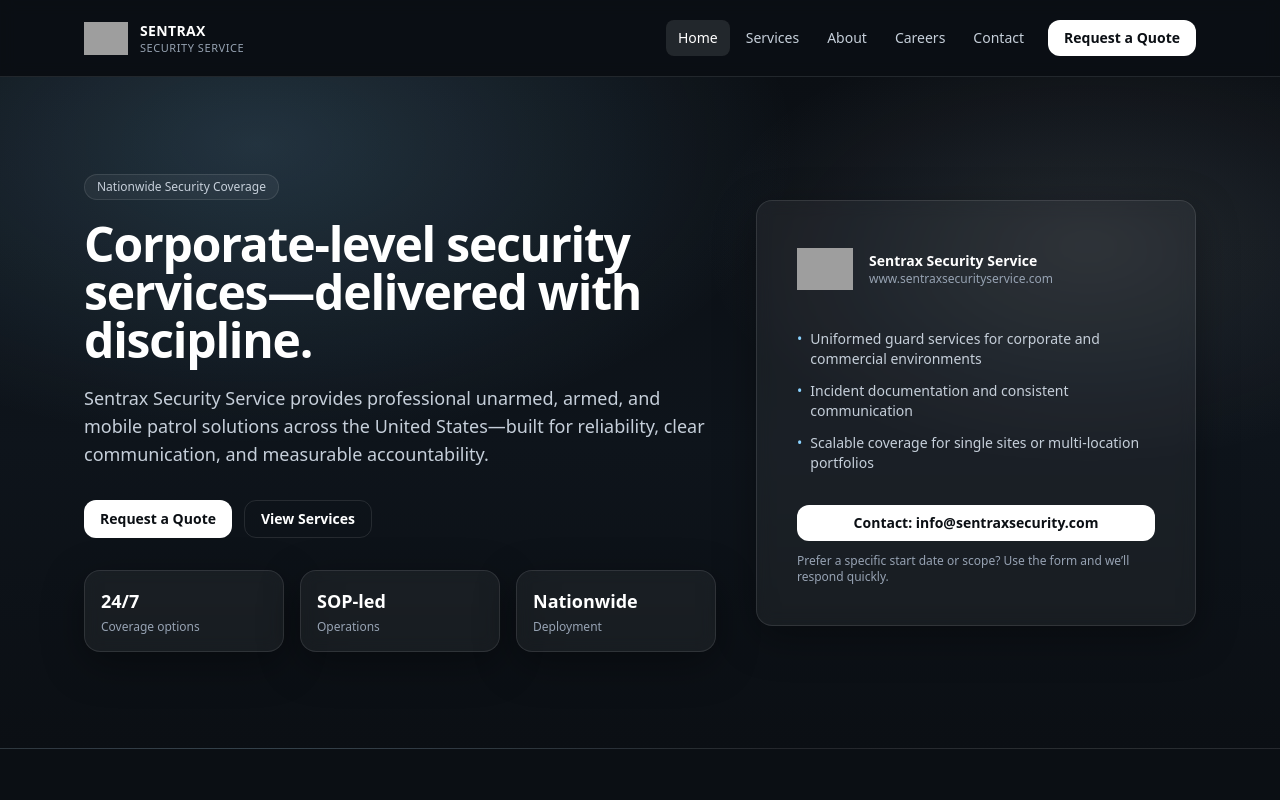
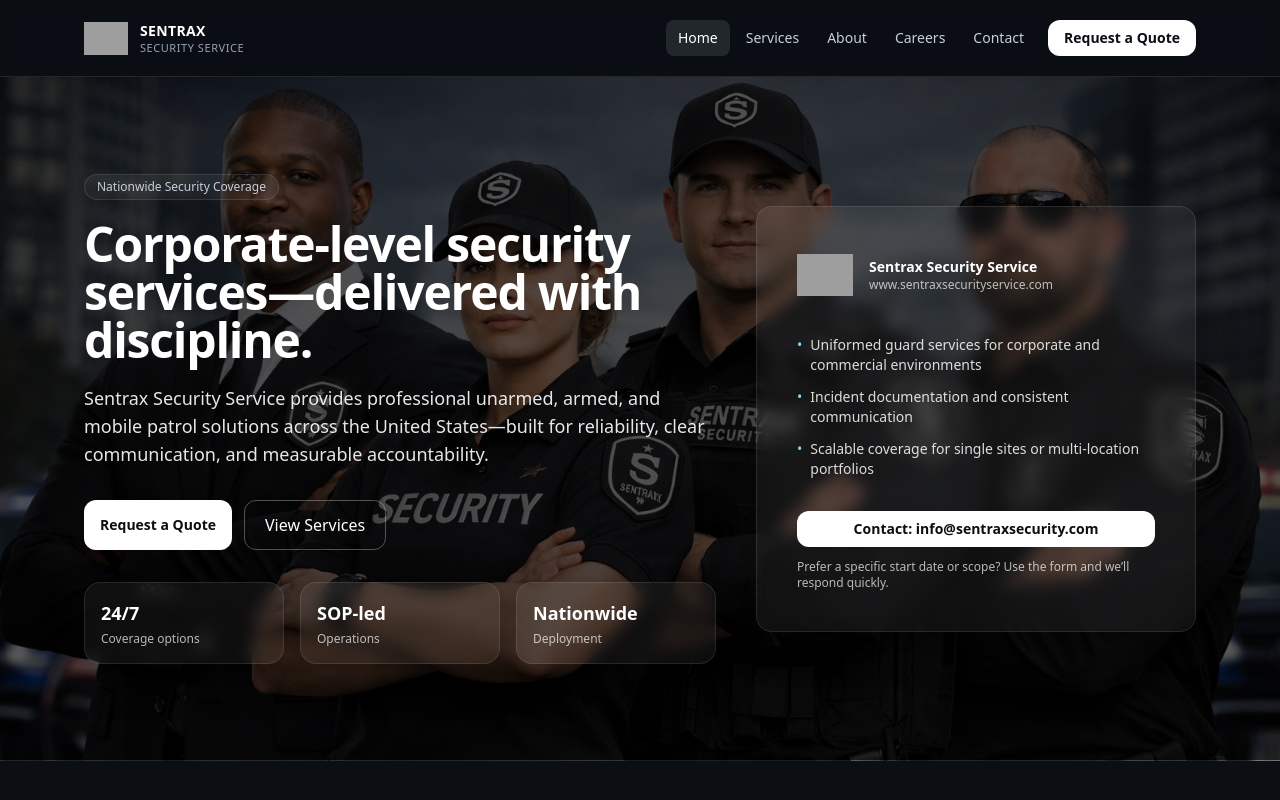
Before and after one commit to Natinael-hub/Sentrax-Security-Service, a Next.js app: page / in a window 1280 px wide. Shown: the top 800 px of the page. Built offline with nearby package versions, Linux system fonts and the light colour scheme; grey boxes are pictures that could not be loaded.

Commit message:
Update page.tsx

```diff
--- a/app/page.tsx
+++ b/app/page.tsx
@@ -22,70 +22,106 @@ const highlights = [
 export default function HomePage() {
   return (
     <div>
-      {/* Hero */}
-      <section className="relative overflow-hidden border-b border-line bg-hero">
-        <div className="container py-16 md:py-24">
+      {/* HERO (Image Background) */}
+      <section
+        className="relative overflow-hidden border-b border-line bg-cover bg-center"
+        style={{ backgroundImage: "url('/hero-sentrax.jpg')" }}
+      >
+        {/* Overlay */}
+        <div className="absolute inset-0 bg-black/65" />
+
+        <div className="relative z-10 container py-16 md:py-24">
           <div className="grid gap-10 md:grid-cols-12 md:items-center">
-            <div className="md:col-span-7">
-              <div className="badge">Nationwide Security Coverage</div>
+            <div className="md:col-span-7 text-white">
+              <div className="badge bg-white/10 text-white">
+                Nationwide Security Coverage
+              </div>
+
               <h1 className="mt-5 text-3xl md:text-5xl font-semibold tracking-tight">
                 Corporate-level security services—delivered with discipline.
               </h1>
-              <p className="mt-5 text-base md:text-lg text-steel leading-relaxed">
-                Sentrax Security Service provides professional unarmed, armed, and mobile patrol
-                solutions across the United States—built for reliability, clear communication, and
-                measurable accountability.
+
+              <p className="mt-5 text-base md:text-lg text-white/90 leading-relaxed">
+                Sentrax Security Service provides professional unarmed, armed,
+                and mobile patrol solutions across the United States—built for
+                reliability, clear communication, and measurable accountability.
               </p>
 
               <div className="mt-8 flex flex-col gap-3 sm:flex-row">
                 <Link href="/contact" className="btn btn-primary">
                   Request a Quote
                 </Link>
-                <Link href="/services" className="btn btn-ghost">
+                <Link
+                  href="/services"
+                  className="rounded-xl border border-white/30 px-5 py-3 text-white hover:bg-white/10"
+                >
                   View Services
                 </Link>
               </div>
 
               <div className="mt-8 grid grid-cols-2 gap-4 md:grid-cols-3">
-                <div className="card p-4">
+                <div className="card bg-white/10 p-4">
                   <div className="text-lg font-semibold">24/7</div>
-                  <div className="text-xs text-fog mt-1">Coverage options</div>
+                  <div className="text-xs text-white/70 mt-1">
+                    Coverage options
+                  </div>
                 </div>
-                <div className="card p-4">
+                <div className="card bg-white/10 p-4">
                   <div className="text-lg font-semibold">SOP-led</div>
-                  <div className="text-xs text-fog mt-1">Operations</div>
+                  <div className="text-xs text-white/70 mt-1">
+                    Operations
+                  </div>
                 </div>
-                <div className="card p-4">
+                <div className="card bg-white/10 p-4">
                   <div className="text-lg font-semibold">Nationwide</div>
-                  <div className="text-xs text-fog mt-1">Deployment</div>
+                  <div className="text-xs text-white/70 mt-1">
+                    Deployment
+                  </div>
                 </div>
               </div>
             </div>
 
             <div className="md:col-span-5">
-              <div className="card p-8 md:p-10">
+              <div className="card bg-black/40 p-8 md:p-10 backdrop-blur">
                 <div className="flex items-center gap-4">
                   <div className="relative h-14 w-14">
-                    <Image src="/logo.png" alt="Sentrax logo" fill className="object-contain" />
+                    <Image
+                      src="/logo.png"
+                      alt="Sentrax logo"
+                      fill
+                      className="object-contain"
+                    />
                   </div>
-                  <div>
-                    <div className="text-sm font-semibold">Sentrax Security Service</div>
-                    <div className="text-xs text-fog">{site.domain}</div>
+                  <div className="text-white">
+                    <div className="text-sm font-semibold">
+                      Sentrax Security Service
+                    </div>
+                    <div className="text-xs text-white/70">
+                      {site.domain}
+                    </div>
                   </div>
                 </div>
 
-                <div className="mt-8 space-y-3 text-sm text-steel">
+                <div className="mt-8 space-y-3 text-sm text-white/85">
                   <div className="flex gap-2">
                     <span className="text-accent">•</span>
-                    <span>Uniformed guard services for corporate and commercial environments</span>
+                    <span>
+                      Uniformed guard services for corporate and commercial
+                      environments
+                    </span>
                   </div>
                   <div className="flex gap-2">
                     <span className="text-accent">•</span>
-                    <span>Incident documentation and consistent communication</span>
+                    <span>
+                      Incident documentation and consistent communication
+                    </span>
                   </div>
                   <div className="flex gap-2">
                     <span className="text-accent">•</span>
-                    <span>Scalable coverage for single sites or multi-location portfolios</span>
+                    <span>
+                      Scalable coverage for single sites or multi-location
+                      portfolios
+                    </span>
                   </div>
                 </div>
 
@@ -93,8 +129,9 @@ export default function HomePage() {
                   <Link href="/contact" className="btn btn-primary w-full">
                     Contact: {site.email}
                   </Link>
-                  <p className="mt-3 text-xs text-fog">
-                    Prefer a specific start date or scope? Use the form and we’ll respond quickly.
+                  <p className="mt-3 text-xs text-white/70">
+                    Prefer a specific start date or scope? Use the form and we’ll
+                    respond quickly.
                   </p>
                 </div>
               </div>
@@ -103,8 +140,11 @@ export default function HomePage() {
         </div>
       </section>
 
-      {/* Highlights */}
-      <Section eyebrow="Core Services" title="Security solutions built for modern operations">
+      {/* HIGHLIGHTS */}
+      <Section
+        eyebrow="Core Services"
+        title="Security solutions built for modern operations"
+      >
         <div className="grid gap-5 md:grid-cols-3">
           {highlights.map((h) => (
             <FeatureCard key={h.title} title={h.title} desc={h.desc} />
@@ -118,8 +158,11 @@ export default function HomePage() {
         </div>
       </Section>
 
-      {/* Trust */}
-      <Section eyebrow="How we work" title="Professional. Accountable. Consistent.">
+      {/* TRUST */}
+      <Section
+        eyebrow="How we work"
+        title="Professional. Accountable. Consistent."
+      >
         <div className="grid gap-5 md:grid-cols-3">
           <FeatureCard
             title="SOPs & Post Orders"
@@ -141,9 +184,12 @@ export default function HomePage() {
         <div className="container">
           <div className="card p-8 md:p-10 flex flex-col gap-6 md:flex-row md:items-center md:justify-between">
             <div>
-              <div className="text-xl md:text-2xl font-semibold">Ready to secure your site?</div>
+              <div className="text-xl md:text-2xl font-semibold">
+                Ready to secure your site?
+              </div>
               <p className="mt-2 text-sm text-steel">
-                Tell us what you need—coverage type, location, and schedule—and we’ll follow up with next steps.
+                Tell us what you need—coverage type, location, and schedule—and
+                we’ll follow up with next steps.
               </p>
             </div>
             <div className="flex gap-3">
```
